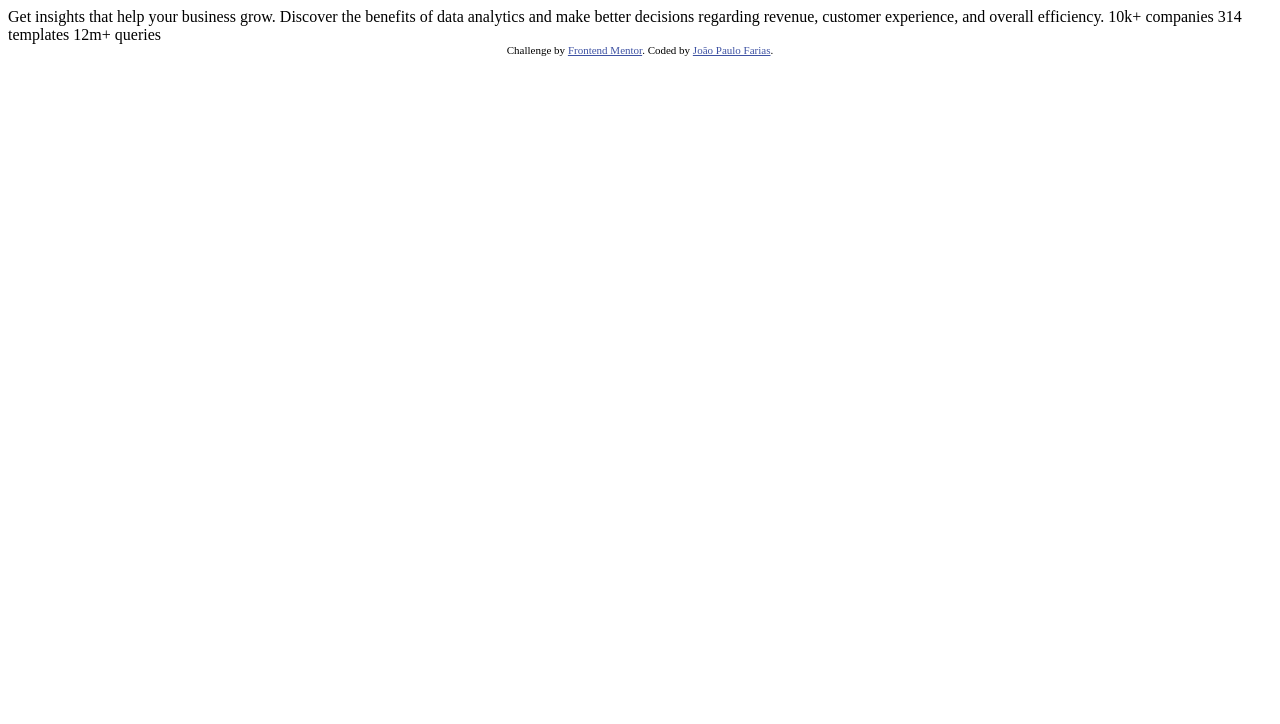
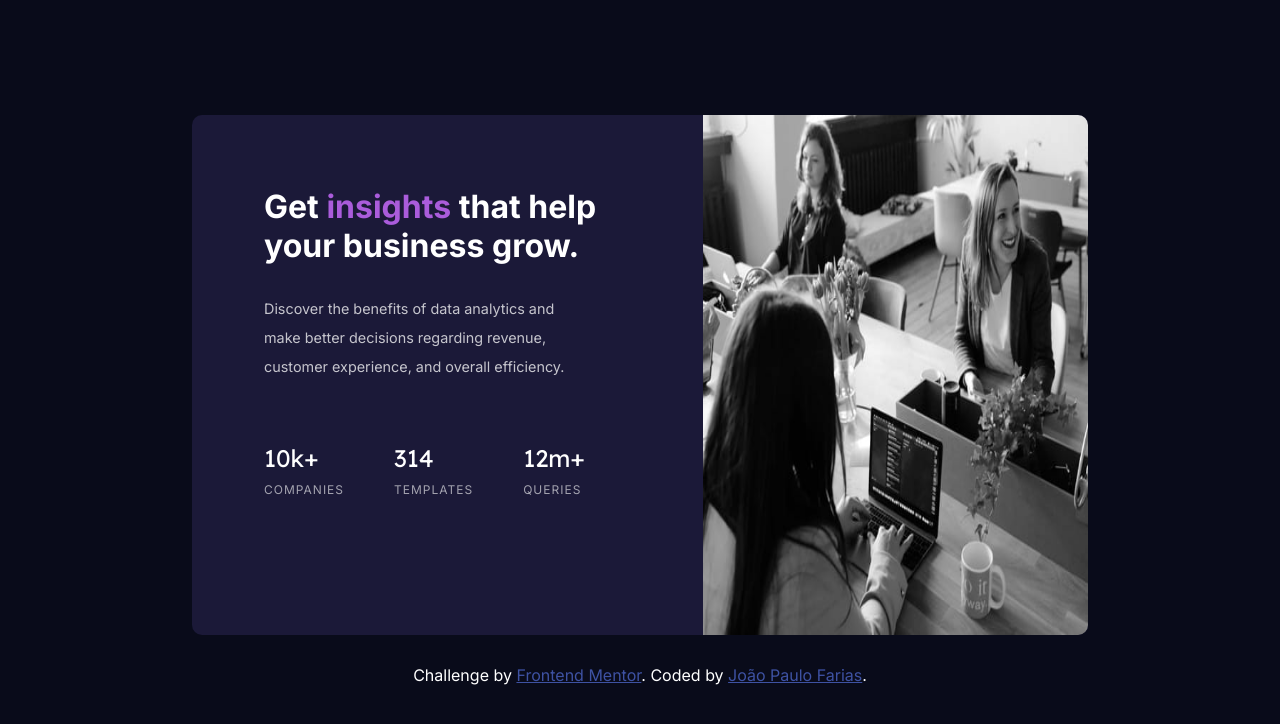
Before and after one commit to DevJpFarias/stats-preview-card-component, a plain HTML site: page index.html in a window 1280 px wide. Drawn offline with Linux system fonts and the light colour scheme.

Commit message:
style in progress

```diff
--- a/index.html
+++ b/index.html
@@ -10,24 +10,53 @@
 
   <!-- Feel free to remove these styles or customise in your own stylesheet 👍 -->
   <style>
-    .attribution { font-size: 11px; text-align: center; }
+    .attribution { font-size: 11px; text-align: center; margin-top: 10px; }
     .attribution a { color: hsl(228, 45%, 44%); }
   </style>
+
+  <link rel="stylesheet" href="style.css">
 </head>
 <body>
+  <div class="container">
+    <div class="content">
+      <h1 class="title">Get <span>insights</span> that help your business grow.</h1>
 
-  Get insights that help your business grow.
+      <p>
+        Discover the benefits of data analytics and make better decisions regarding revenue, customer
+        experience, and overall efficiency.
+      </p>
 
-  Discover the benefits of data analytics and make better decisions regarding revenue, customer
-  experience, and overall efficiency.
+      <div class="stats">
+        <div class="stat">
+          <span>10k+</span>
+          <p>companies</p>
+        </div>
+        <div class="stat">
+          <span>314</span>
+          <p>templates</p>
+        </div>
+        <div class="stat">
+          <span>12m+</span>
+          <p>queries</p>
+        </div>
+      </div>
+    </div>
 
-  10k+ companies
-  314 templates
-  12m+ queries
+    <div class="img-container">
+      <img src="images/image-header-desktop.jpg" alt="">
+    </div>
+  </div>
 
   <div class="attribution">
-    Challenge by <a href="https://www.frontendmentor.io?ref=challenge" target="_blank">Frontend Mentor</a>.
-    Coded by <a href="https://www.linkedin.com/in/joao-paulo-farias/" target="_blank">João Paulo Farias</a>.
+    <p>
+      Challenge by <a href="https://www.frontendmentor.io?ref=challenge" target="_blank">Frontend Mentor</a>.
+      Coded by <a href="https://www.linkedin.com/in/joao-paulo-farias/" target="_blank">João Paulo Farias</a>.
+    </p>
   </div>
+
+  <script>
+    var largura = window.innerWidth;
+    console.log("Largura da tela: " + largura);
+  </script>
 </body>
 </html>
--- /dev/null
+++ b/style.css
@@ -0,0 +1,90 @@
+@import url('https://fonts.googleapis.com/css2?family=Inter:wght@400;700&display=swap');
+@import url('https://fonts.googleapis.com/css2?family=Lexend+Deca&display=swap');
+
+* {
+  box-sizing: border-box;
+  margin: 0;
+  padding: 0;
+}
+
+body {
+  height: 100vh;
+  width: 100%;
+  min-width: 1440px;
+  min-width: 375px;
+  background-color: hsl(233, 47%, 7%);
+
+  display: flex;
+  flex-direction: column;
+  align-items: center;
+  justify-content: center;
+}
+
+.container {
+  height: 65%;
+  width: 70%;
+
+  background-color: hsl(244, 38%, 16%);
+  border-radius: 10px;
+  margin-bottom: 20px;
+
+  display: flex;
+}
+
+.img-container img {
+  height: 100%;
+  width: 100%;
+  border-radius: 0px 10px 10px 0px;
+}
+
+.content {
+  width: 60%;
+  display: flex;
+  flex-direction: column;
+  gap: 30px;
+  padding: 4.5rem;
+}
+
+h1, p {
+  font-family: 'Inter', sans-serif;
+  color: hsl(0, 0%, 100%);
+  font-size: 1rem;
+}
+
+h1 {
+  font-weight: 700;
+  font-size: 2rem;
+}
+
+span {
+  color: hsl(277, 64%, 61%);
+}
+
+.container p {
+  font-weight: 400;
+  font-size: 0.9rem;
+  line-height: 2;
+  margin-right: 50px;
+  color: hsla(0, 0%, 100%, 0.75);
+}
+
+.stats {
+  display: flex;
+  align-items: center;
+  justify-content: space-between;
+  margin-top: 2rem;
+}
+
+.stats span {
+  color: hsl(0, 0%, 100%);
+  font-size: 1.5rem;
+  font-family: 'Lexend Deca', sans-serif;
+}
+
+.stats p {
+  color: hsla(0, 0%, 100%, 0.6);
+  margin-top: 5px;
+  text-transform: uppercase;
+  letter-spacing: 1px;
+  font-size: 12px;
+}
```
